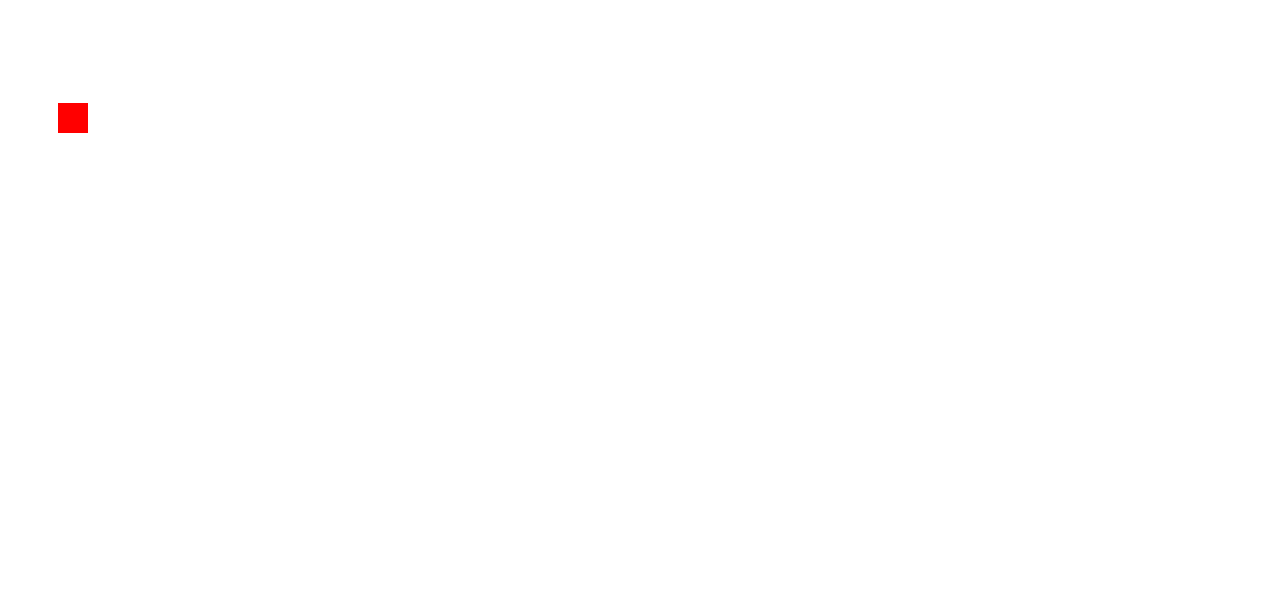
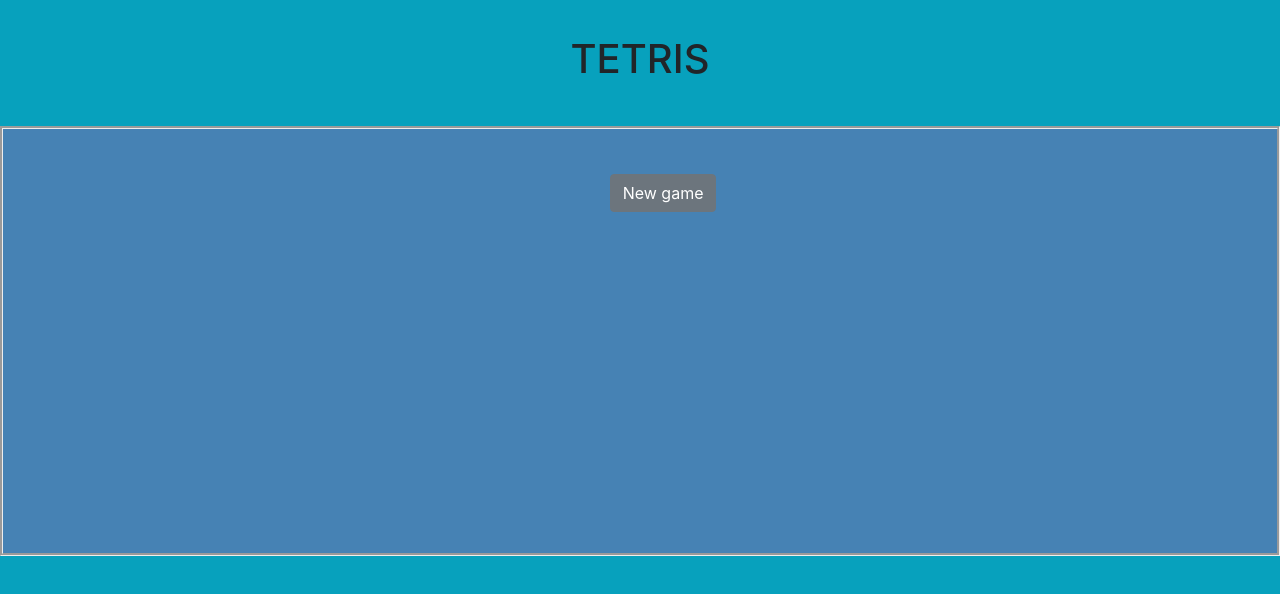
Before and after one commit to YordanDobrev97/TetrisGame, a website: page public/index.html in a window 1280 px wide. Drawn offline with nearby package versions, Linux system fonts and the light colour scheme.

Commit message:
added basic UI game

```diff
--- a/index.js
+++ /dev/null
@@ -1,31 +0,0 @@
-
-const canvas = document.getElementById('canvas');
-const ctx = canvas.getContext('2d');
-ctx.fillStyle = 'red';
-const figureObj = {x: 50, y: 50, width: 30, height: 30};
-
-function play() {
-    ctx.clearRect(0,0,canvas.width,canvas.height);
-    ctx.fillRect(figureObj.x, figureObj.y, figureObj.width, figureObj.height);
-
-    const defaultValue = 3;
-    figureObj.y += defaultValue;
-    document.onkeydown = (e) => {
-        if (e.keyCode === 37) {
-            figureObj.x -= defaultValue;
-        }
-        else if (e.keyCode === 38) {
-            figureObj.y -= defaultValue;
-        }
-        else if (e.keyCode === 39) {
-            figureObj.x += defaultValue;
-        }
-        else if (e.keyCode === 40) {
-            figureObj.y += defaultValue;
-        }
-        ctx.clearRect(0,0,canvas.width,canvas.height);
-        ctx.fillRect(figureObj.x, figureObj.y, figureObj.width, figureObj.height);
-    };
-};
-
-setInterval(play, 300);
--- /dev/null
+++ b/public/game.css
@@ -0,0 +1,15 @@
+body {
+	font-family: "Segoe UI", Verdana, Helvetica, Sans-Serif;
+	font-size: .85em;
+	background-color: #e1e9f0;
+	color: #666666;
+}
+
+.container {
+    width: 320px;
+	height: 422px;
+	border: 2px solid #696969;
+	background-color: #f8f8ff;
+    position: inherit;
+    text-align: center;
+}
--- a/public/index.html
+++ b/public/index.html
@@ -2,11 +2,18 @@
 <head>
     <meta charset="UTF-8">
     <title>Tetris</title>
-    <link stylesheet href="./style.css">
+    <link rel="stylesheet" href="https://stackpath.bootstrapcdn.com/bootstrap/4.4.1/css/bootstrap.min.css" integrity="sha384-Vkoo8x4CGsO3+Hhxv8T/Q5PaXtkKtu6ug5TOeNV6gBiFeWPGFN9MuhOf23Q9Ifjh" crossorigin="anonymous">
+    <link rel="stylesheet" href="style.css">
+    <script src="index.js"></script>
+    <script src="https://code.jquery.com/jquery-3.4.1.min.js" integrity="sha256-CSXorXvZcTkaix6Yvo6HppcZGetbYMGWSFlBw8HfCJo=" crossorigin="anonymous"></script>
 </head>
 <body>
-    <canvas id="canvas" width="500", height="500"></canvas>
-    <script src="../index.js"></script>
+    <h1>TETRIS</h1>
 
+    <div id="container">
+        <div id="game">
+            <button class="btn btn-secondary" onclick="start()">New game</button>
+        </div>
+    </div>
 </body>
 </html>
--- /dev/null
+++ b/public/index.js
@@ -0,0 +1,13 @@
+function start() {
+    load();
+
+}
+
+function load() {
+    $.ajax({
+        url: 'game.html',
+        success: function(data) {
+            $('#container').html(data);
+        }
+    });
+}
--- a/public/style.css
+++ b/public/style.css
@@ -0,0 +1,27 @@
+@import url('https://fonts.googleapis.com/css?family=Poppins&display=swap');
+
+body{
+    background-color: rgb(7, 161, 189);
+}
+
+h1 {
+    text-align: center;
+    padding: 35px;
+}
+
+#game {
+    padding: 16px;
+    width: 150px;
+    margin: 25px 50px;
+    text-align: center;
+    position:relative;
+    height:100px;
+    top:1%;
+    left:42%;
+}
+
+#container {
+    border-style: groove;
+    height: 430px;
+    background-color: steelblue;
+}
```
Also changed, not shown: public/game.html (added, +14 -0 lines).
